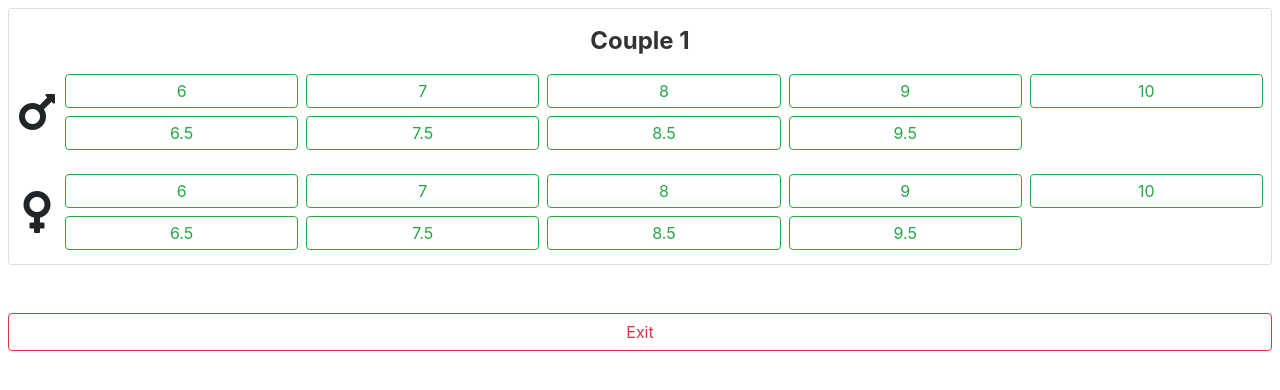
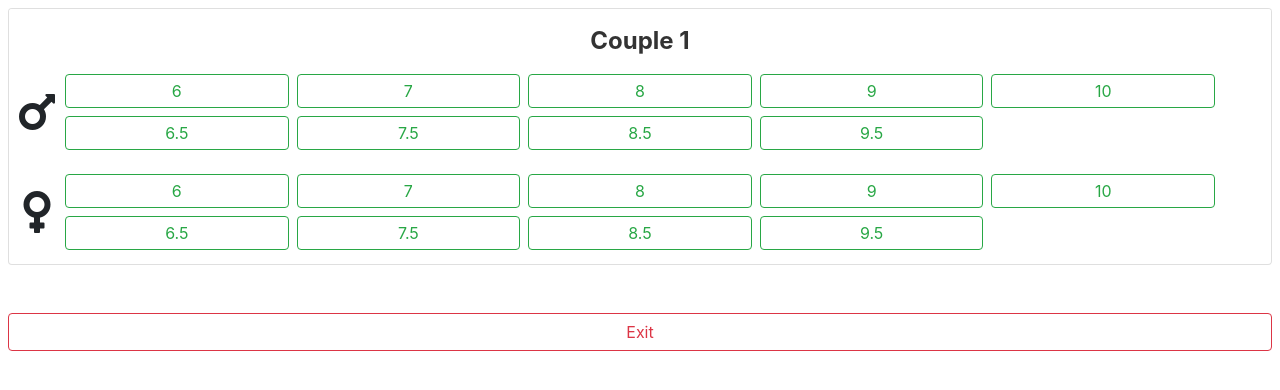
Before and after one commit to AlenAlic/GOOD, a Flask app: template GOOD/templates/grading/adjudicate_level.html in a window 1280 px wide. Shown: the part 54-444 px from the top of the page. Run offline with Flask 2, Linux system fonts and the light colour scheme; tables that the repository leaves empty hold one stand-in row (values such as "Sample post"); the template is opened without the code that fills it: values that come from a table or form of the project are taken from there, most other values are stand-ins (such as "Sample title", 1, 10 or a date in 2020); some libraries are stand-ins or nearby versions.

Commit message:
padding on right for adjudicators

```diff
--- a/GOOD/templates/grading/adjudicate_level.html
+++ b/GOOD/templates/grading/adjudicate_level.html
@@ -109,7 +109,7 @@
             {% if grade.lead_diploma %}
             <div class="button-grade-grid mb-3">
                 <i class="fas fa-mars slider-icon"></i>
-                <div class="button-grade-grid-buttons">
+                <div class="button-grade-grid-buttons pr-5">
                 {% for num in range(2, 11) %}
                 <input type="radio" id="radio-grade-lead-{{grade.grading_id}}-{{num}}" name="radio-grade-lead-{{grade.grading_id}}" class="grade-checkbox d-none"
                        value="{{num}}" data-grade-id="{{grade.grading_id}}" data-grade-role="lead" onclick="gradeGiven(this)" {% if grade.lead_grade == num %}checked{% endif %}>
@@ -123,7 +123,7 @@
             {% if grade.follow_diploma %}
             <div class="button-grade-grid">
                 <i class="fas fa-venus slider-icon"></i>
-                <div class="button-grade-grid-buttons">
+                <div class="button-grade-grid-buttons pr-5">
                 {% for num in range(2, 11) %}
                 <input type="radio" id="radio-grade-follow-{{grade.grading_id}}-{{num}}" name="radio-grade-follow-{{grade.grading_id}}" class="grade-checkbox d-none"
                        value="{{num}}" data-grade-id="{{grade.grading_id}}" data-grade-role="follow" onclick="gradeGiven(this)" {% if grade.follow_grade == num %}checked{% endif %}>
```
